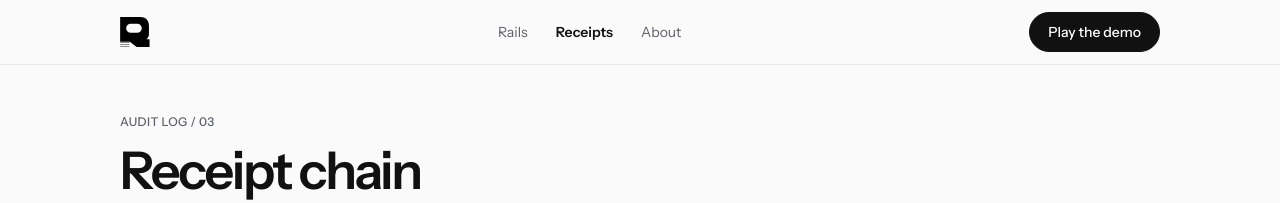
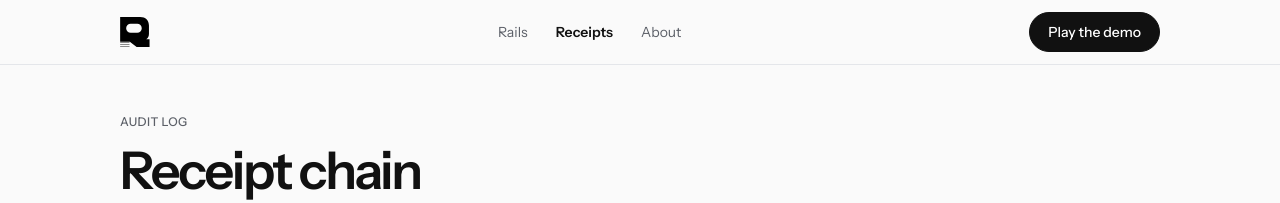
Before and after one commit to Bamioishim/rails-desk, a Next.js app: page /receipts in a window 1280 px wide. Shown: the top 203 px of the page. Built offline with nearby package versions, Linux system fonts and the light colour scheme.

Commit message:
Remove numbered audit log label

```diff
--- a/src/app/receipts/page.tsx
+++ b/src/app/receipts/page.tsx
@@ -38,7 +38,7 @@ export default function ReceiptsPage() {
   return <>
     <div className="page-head">
       <div>
-        <div className="eyebrow">AUDIT LOG / 03</div>
+        <div className="eyebrow">AUDIT LOG</div>
         <h1 className="page-title">Receipt chain</h1>
         <p className="page-sub">Every proposal your agent sends is decided by your rails and recorded here. Payments above your review limit wait for you.</p>
       </div>
```
